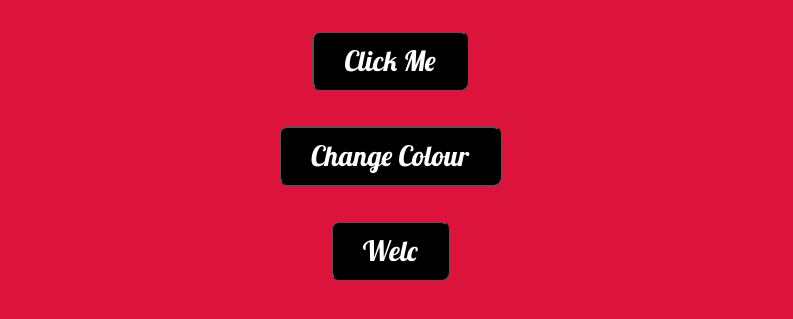
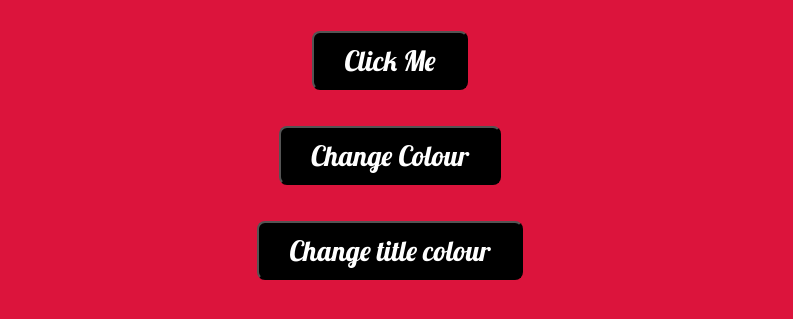
Before and after one commit to louisemb/simple_site_uncomplete, a plain HTML site: page index.html in a window 1280 px wide. Shown: the part 375-694 px from the top of the page, without its empty margins (250-1043 px from the left). Drawn offline with Linux system fonts and the light colour scheme.

Commit message:
added change title button

```diff
--- a/index.html
+++ b/index.html
@@ -16,6 +16,6 @@
 		<br><br>
 		<button onClick="changeColour()">Change Colour</button>
 		<br><br>
-		<button onClick="alertNew()">Welc</button>
+		<button onClick="changeTitle()">Change title colour</button>
 	</body>
 </html>
```
